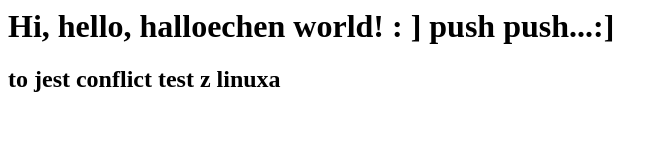
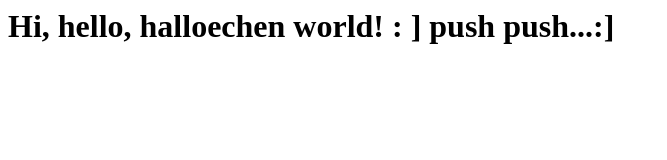
Before and after one commit to Glowczyns/first_git, a plain HTML site: page index.html in a window 1280 px wide. Shown: the whole page, without its empty margins (0-667 px from the left). Drawn offline with Linux system fonts and the light colour scheme.

Commit message:
Revert "test uptd"
This reverts commit 780da0989522dd547e575b88dccde76f56f515a4.

```diff
--- a/index.html
+++ b/index.html
@@ -1,6 +1,5 @@
 <html>
 <body>
 <h1>Hi, hello, halloechen world! : ] push push...:]</h1>
-<h2>to jest conflict test z linuxa</h2>
 </body>
 </html>
```
